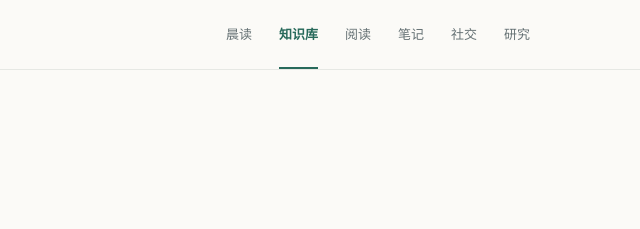
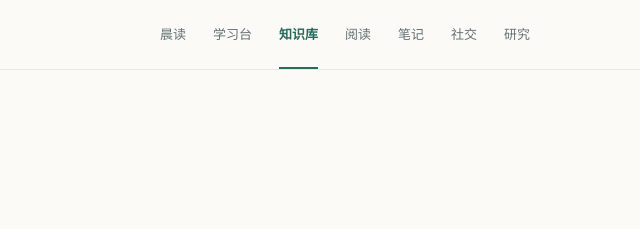
Before and after one commit to imxiel126/imxiel126.github.io, a browser extension: page library/index.html in a window 1280 px wide. Shown: the top 229 px of the page, 640-1280 px from the left. Drawn offline with Linux system fonts and the light colour scheme.

Commit message:
Connect daily learning workspace from the main navigation

```diff
--- a/library/index.html
+++ b/library/index.html
@@ -4,7 +4,7 @@
 <title>知行手记｜书籍 · 名言 · 知识库</title>
 <link rel="stylesheet" href="/assets/site.css"><script src="app.js" defer></script></head>
 <body class="site-library">
-<div class="site-header"><div class="site-header__inner"><a class="site-brand" href="/"><b>知</b>行手记<small>PERSONAL ATLAS</small></a><nav class="site-nav" aria-label="主导航"><a href="/">晨读</a><a href="/library/" class="is-active" aria-current="page">知识库</a><a href="/reading/">阅读</a><a href="/notes/">笔记</a><a href="/social/">社交</a><a href="/research/">研究</a></nav></div></div>
+<div class="site-header"><div class="site-header__inner"><a class="site-brand" href="/"><b>知</b>行手记<small>PERSONAL ATLAS</small></a><nav class="site-nav" aria-label="主导航"><a href="/">晨读</a><a href="/learn/">学习台</a><a href="/library/" class="is-active" aria-current="page">知识库</a><a href="/reading/">阅读</a><a href="/notes/">笔记</a><a href="/social/">社交</a><a href="/research/">研究</a></nav></div></div>
 <main><section class="hero"><div class="wrapper"><div class="eyebrow">LEARNING ATLAS · 日日知新</div><h1>读书、辨言、求证，<br>把知识变成行动。</h1><p>一座可持续使用的个人学习档案：从经典阅读和古典格言，到计量检测、氢能电化学、生态环境、人工智能、科研方法与思维训练。</p><div class="pillbar"><span class="pill">计量检测</span><span class="pill">氢能 × 电催化</span><span class="pill">水生态与碳排</span><span class="pill">科研 × AI</span><span class="pill">阅读与认知</span></div></div></section>
 <div class="wrapper">
 <div class="stats" aria-label="知识库内容数量"><div class="stat"><strong id="stat-books">—</strong><span>部真实书目</span></div><div class="stat"><strong id="stat-quotes">—</strong><span>条格言与诗句</span></div><div class="stat"><strong id="stat-insights">—</strong><span>张跨学科学习卡</span></div><div class="stat"><strong id="stat-total">—</strong><span>条统一检索内容</span></div></div>
```
